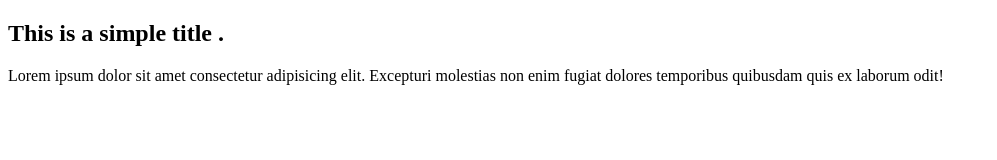
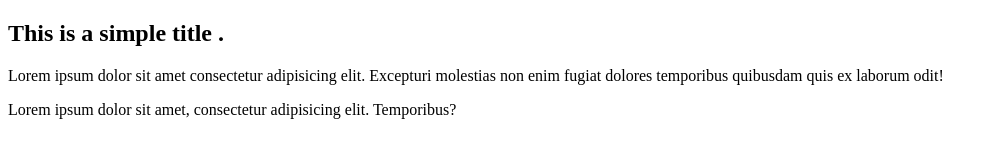
Before and after one commit to MohamedFadelMoumeni/testRepo, a plain HTML site: page index.html in a window 1280 px wide. Shown: the whole page, without its empty margins (0-997 px from the left). Drawn offline with Linux system fonts and the light colour scheme.

Commit message:
adding paragraph

```diff
--- a/index.html
+++ b/index.html
@@ -8,5 +8,6 @@
 <body>
     <h2>This is a simple title .</h2>
     <p>Lorem ipsum dolor sit amet consectetur adipisicing elit. Excepturi molestias non enim fugiat dolores temporibus quibusdam quis ex laborum odit!</p>
+    <p>Lorem ipsum dolor sit amet, consectetur adipisicing elit. Temporibus?</p>
 </body>
 </html>
```
